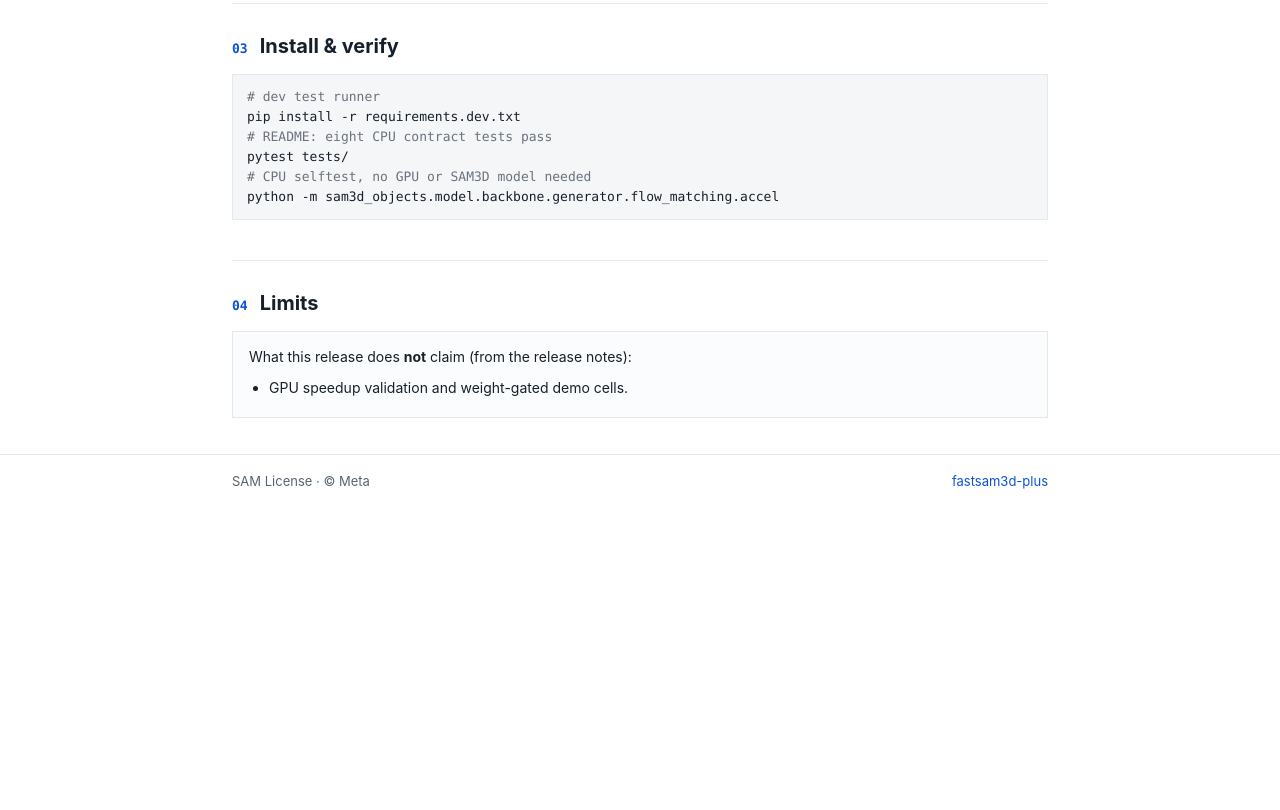
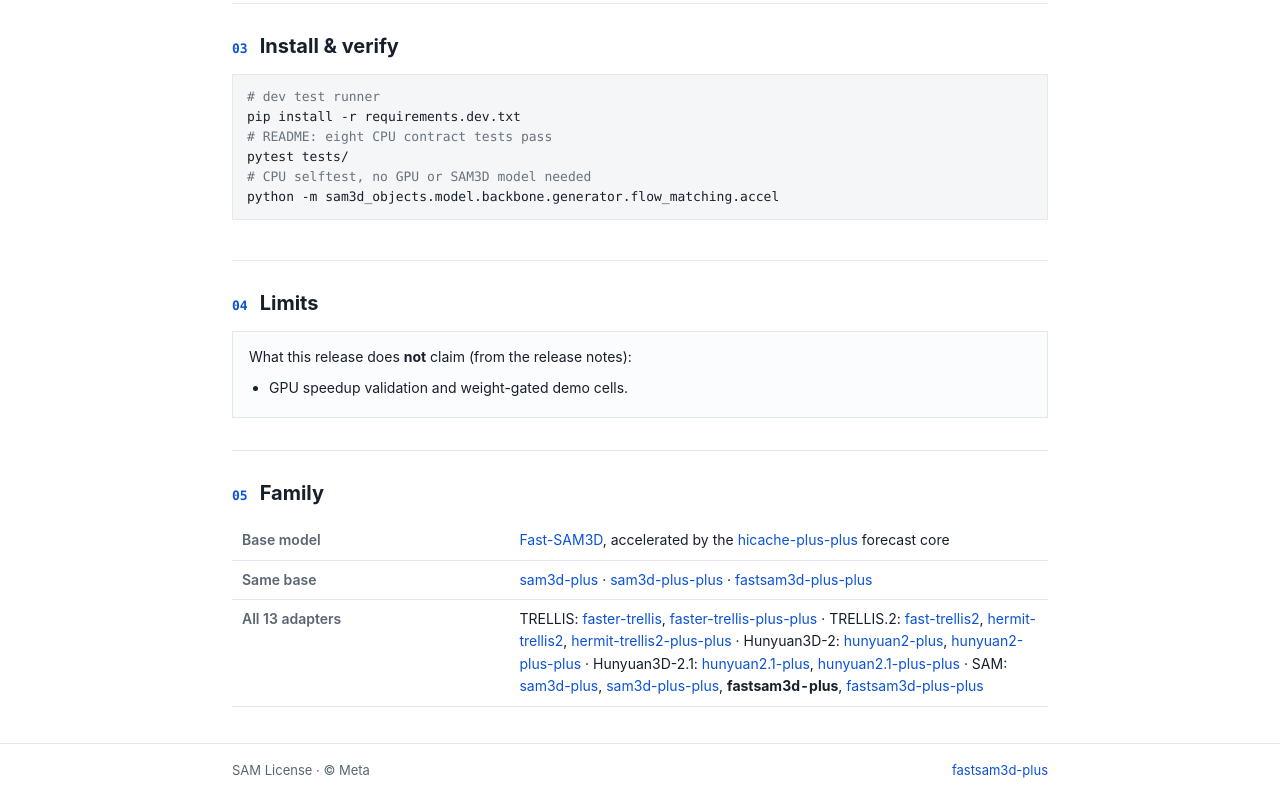
Before and after one commit to Archerkattri/fastsam3d-plus, a plain HTML site: page index.html in a window 1280 px wide. Shown: the part 1883-2693 px from the top of the page. Before the commit the page ends 2405 px from the top, so only its background shows below. Drawn offline with Linux system fonts and the light colour scheme.

Commit message:
content: add Family section (base, siblings, core links)

```diff
--- a/index.html
+++ b/index.html
@@ -89,6 +89,13 @@
   <section><div class="sec-head"><span class="sec-num">04</span><h2>Limits</h2></div>
     <div class="limits"><p style="margin:0">What this release does <b>not</b> claim (from the release notes):</p><ul><li>GPU speedup validation and weight-gated demo cells.</li></ul></div>
   </section>
+  <section><div class="sec-head"><span class="sec-num">05</span><h2>Family</h2></div>
+    <table class="ev">
+<tr><th>Base model</th><td><a href="https://github.com/wlfeng0509/Fast-SAM3D">Fast-SAM3D</a>, accelerated by the <a href="https://archerkattri.github.io/hicache-plus-plus/">hicache-plus-plus</a> forecast core</td></tr>
+<tr><th>Same base</th><td><a href="https://archerkattri.github.io/sam3d-plus/">sam3d-plus</a> · <a href="https://archerkattri.github.io/sam3d-plus-plus/">sam3d-plus-plus</a> · <a href="https://archerkattri.github.io/fastsam3d-plus-plus/">fastsam3d-plus-plus</a></td></tr>
+<tr><th>All 13 adapters</th><td>TRELLIS: <a href="https://archerkattri.github.io/faster-trellis/">faster-trellis</a>, <a href="https://archerkattri.github.io/faster-trellis-plus-plus/">faster-trellis-plus-plus</a> · TRELLIS.2: <a href="https://archerkattri.github.io/fast-trellis2/">fast-trellis2</a>, <a href="https://archerkattri.github.io/hermit-trellis2/">hermit-trellis2</a>, <a href="https://archerkattri.github.io/hermit-trellis2-plus-plus/">hermit-trellis2-plus-plus</a> · Hunyuan3D-2: <a href="https://archerkattri.github.io/hunyuan2-plus/">hunyuan2-plus</a>, <a href="https://archerkattri.github.io/hunyuan2-plus-plus/">hunyuan2-plus-plus</a> · Hunyuan3D-2.1: <a href="https://archerkattri.github.io/hunyuan2.1-plus/">hunyuan2.1-plus</a>, <a href="https://archerkattri.github.io/hunyuan2.1-plus-plus/">hunyuan2.1-plus-plus</a> · SAM: <a href="https://archerkattri.github.io/sam3d-plus/">sam3d-plus</a>, <a href="https://archerkattri.github.io/sam3d-plus-plus/">sam3d-plus-plus</a>, <b>fastsam3d-plus</b>, <a href="https://archerkattri.github.io/fastsam3d-plus-plus/">fastsam3d-plus-plus</a></td></tr>
+    </table>
+  </section>
 </main>
 <footer><div class="wrap"><span>SAM License · © Meta</span><span></span><span style="margin-left:auto"><a href="https://github.com/Archerkattri/fastsam3d-plus">fastsam3d-plus</a></span></div></footer>
 </body>
```
